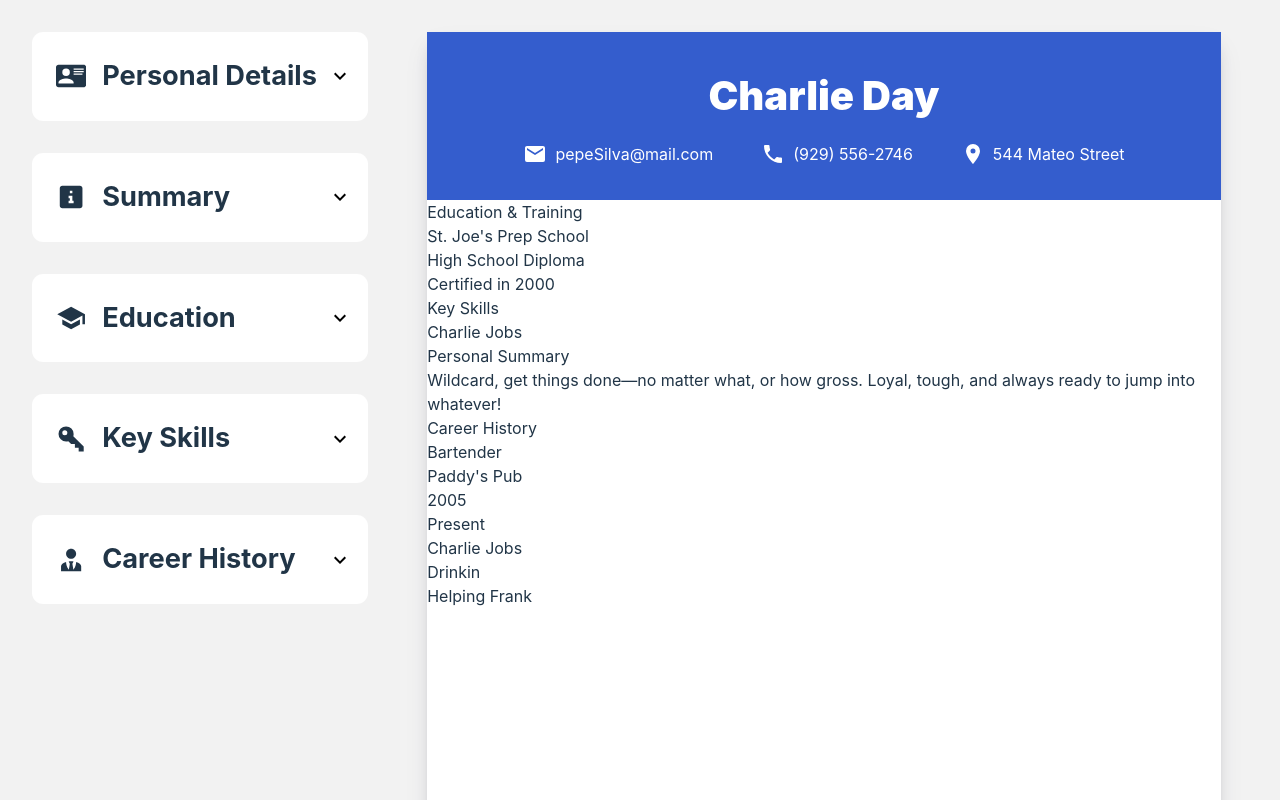
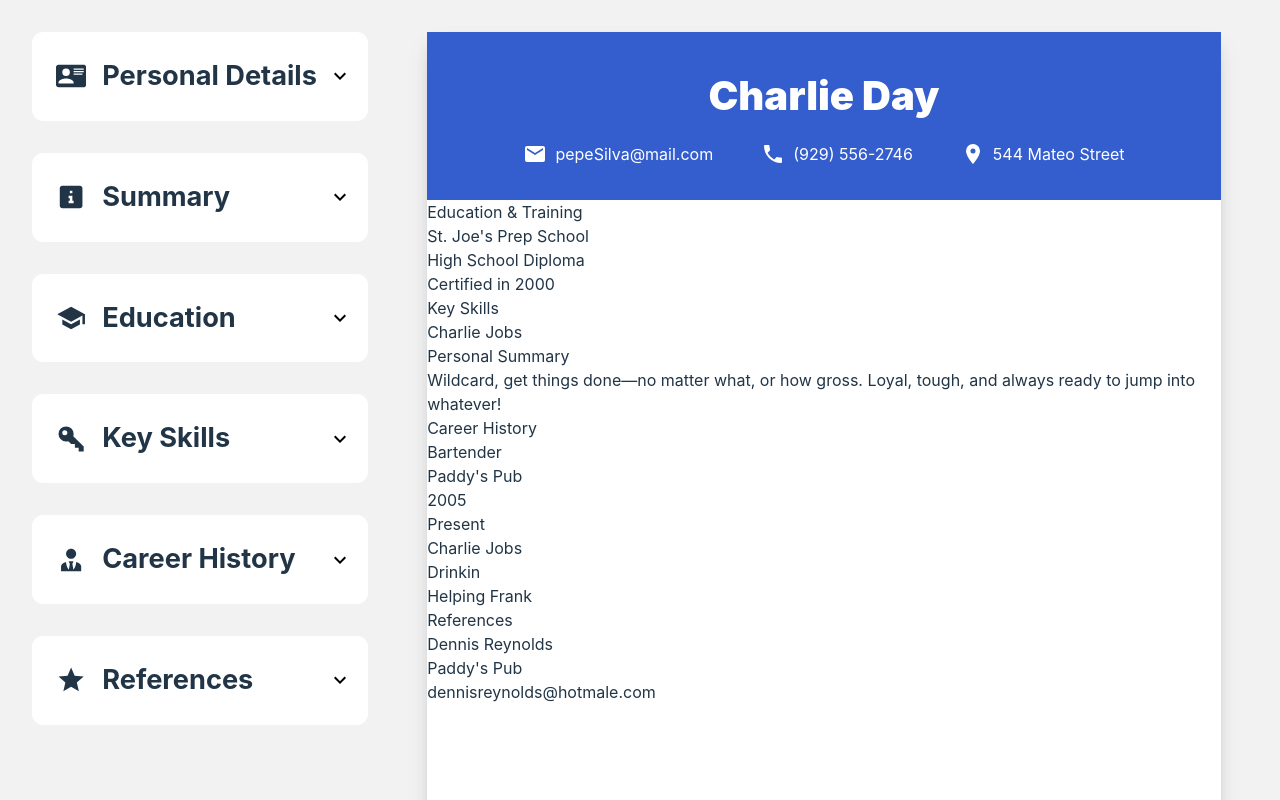
Before and after one commit to Frobii/resume-builder, a React (Vite) app: page / in a window 1280 px wide. Shown: the top 800 px of the page. Built offline with nearby package versions, Linux system fonts and the light colour scheme.

Commit message:
create-a-component-for-adding-references-to-the-resume

```diff
--- /dev/null
+++ b/src/References.jsx
@@ -0,0 +1,40 @@
+import './multi-form.css';
+import { useState } from 'react';
+import MultiForm from './MultiForm'
+
+export default function EducationForm({
+    formData,
+    setFormData,
+}) {
+    const [formOpen, setFormOpen] = useState(false);
+    const [currentIndex, setCurrentIndex] = useState(null);
+    const [preExistingEducation, setPreExistingEducation] = useState(null);
+
+    const fields = [
+        { label: "Name", name: "name" },
+        { label: "Company", name: "company" },
+        { label: "Phone Number", name: "contactNumber" },
+        { label: "Email Address", name: "email" },
+    ]
+
+    const formDataKey = 'references';
+    const previewTitle = 'name';
+
+    return (
+        <>
+            <MultiForm
+                formData={formData}
+                setFormData={setFormData}
+                preExistingFormData={preExistingEducation}
+                setPreExistingFormData={setPreExistingEducation}
+                formDataKey={formDataKey}
+                fields={fields}
+                previewTitle={previewTitle}
+                formOpen={formOpen}
+                setFormOpen={setFormOpen}
+                currentIndex={currentIndex}
+                setCurrentIndex={setCurrentIndex}
+            />
+        </>
+    )
+}
--- a/src/Resume.jsx
+++ b/src/Resume.jsx
@@ -4,7 +4,7 @@ import { mdiEmail } from "@mdi/js";
 import { mdiPhone } from '@mdi/js';
 import { mdiMapMarker } from '@mdi/js';
 
-export default function Resume({ fullName, email, phoneNumber, address, education, skills, summary, careerHistory }) {
+export default function Resume({ fullName, email, phoneNumber, address, education, skills, summary, careerHistory, references }) {
     return (
         <div className="resume">
             <section className="personal-details">
@@ -120,6 +120,36 @@ export default function Resume({ fullName, email, phoneNumber, address, educatio
                     }
                 </section>
             }
+            {
+                references.length > 0 &&
+                <section className="reference-details">
+                    <div className="reference-heading">References</div>
+                    {(references[0] && (references[0].visible || references[0].visible === undefined)) &&
+                        <div className="reference-1">
+                            <div className="reference-name">{references[0].name}</div>
+                            <div className="reference-company">{references[0].company}</div>
+                            <div className="reference-phone-number">{references[0].phoneNumber}</div>
+                            <div className="reference-email">{references[0].email}</div>
+                        </div>
+                    }
+                    {(references[1] && (references[1].visible || references[1].visible === undefined)) &&
+                        <div className="reference-2">
+                            <div className="reference-name">{references[1].name}</div>
+                            <div className="reference-company">{references[1].company}</div>
+                            <div className="reference-phone-number">{references[1].phoneNumber}</div>
+                            <div className="reference-email">{references[1].email}</div>
+                        </div>
+                    }
+                    {(references[2] && (references[2].visible || references[2].visible === undefined)) &&
+                        <div className="reference-3">
+                            <div className="reference-name">{references[2].name}</div>
+                            <div className="reference-company">{references[2].company}</div>
+                            <div className="reference-phone-number">{references[2].phoneNumber}</div>
+                            <div className="reference-email">{references[2].email}</div>
+                        </div>
+                    }
+                </section>
+            }
         </div>
     )
 }
--- a/src/ResumeBuilder.jsx
+++ b/src/ResumeBuilder.jsx
@@ -4,7 +4,8 @@ import PersonalDetails from './PersonalDetails';
 import EducationDetails from './EducationDetails'
 import KeySkills from './KeySkills';
 import Summary from './Summary';
-import CareerHistory from './CareerHistory'
+import CareerHistory from './CareerHistory';
+import References from './References';
 import Resume from './Resume';
 import './resume-builder.css';
 
@@ -39,7 +40,16 @@ export default function ResumeBuilder() {
                 duty2: "Drinkin",
                 duty3: "Helping Frank",
             }
-        ]
+        ],
+        references: [
+            {
+                name: "Dennis Reynolds",
+                company: "Paddy's Pub",
+                contactNumber: "(215) 555-0134",
+                email: "dennisreynolds@hotmale.com",
+                visible: true,
+            }
+        ],
     })
 
     return (
@@ -75,6 +85,12 @@ export default function ResumeBuilder() {
                         setFormData={setFormData}
                     />
                 </ToggleMenu>
+                <ToggleMenu title="References">
+                    <References
+                        formData={formData}
+                        setFormData={setFormData}
+                    />
+                </ToggleMenu>
             </section>
             <section className="resume-container">
                 <Resume {...formData} />
--- a/src/ToggleMenu.jsx
+++ b/src/ToggleMenu.jsx
@@ -9,6 +9,7 @@ import { mdiSchool } from '@mdi/js';
 import { mdiBriefcase } from '@mdi/js';
 import { mdiKeyVariant } from '@mdi/js';
 import { mdiAccountTie } from '@mdi/js';
+import { mdiStar } from '@mdi/js';
 
 export default function ToggleMenu({ children, title }) {
     const [toggled, setToggled] = useState(false);
@@ -27,6 +28,7 @@ export default function ToggleMenu({ children, title }) {
                     {title === "Experience" && <Icon path={mdiBriefcase} size={1.5} />}
                     {title === "Key Skills" && <Icon path={mdiKeyVariant} size={1.5} />}
                     {title === "Career History" && <Icon path={mdiAccountTie} size={1.5} />}
+                    {title === "References" && <Icon path={mdiStar} size={1.5} />}
                     <h1 className='title'>{title}</h1>
                     <button className='toggle-button' onClick={toggleMenu}>
                         {toggled ?
```
